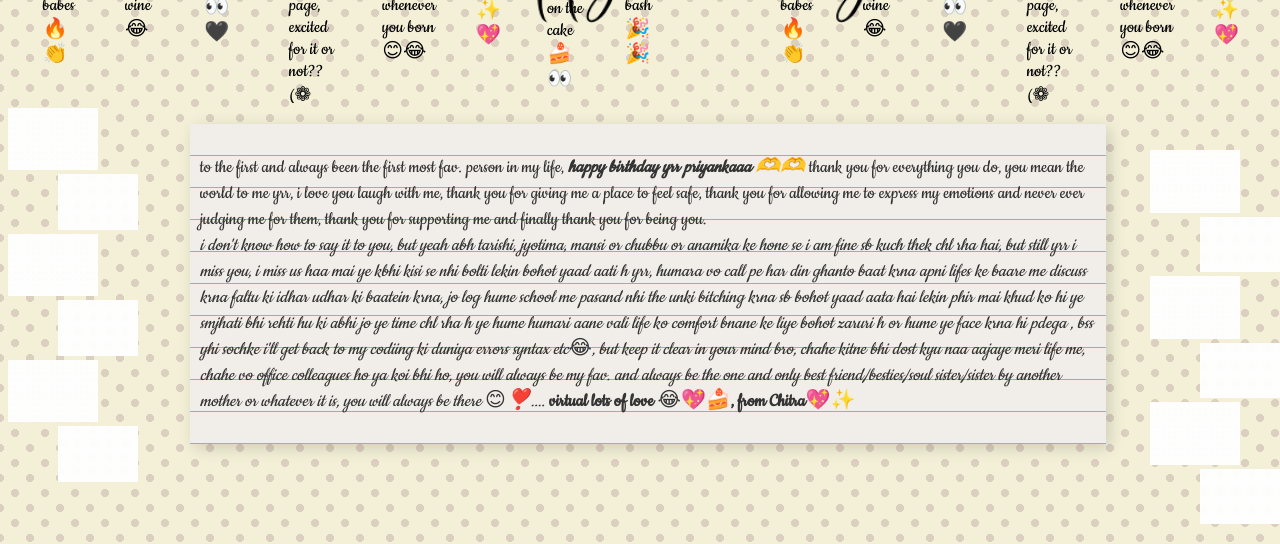
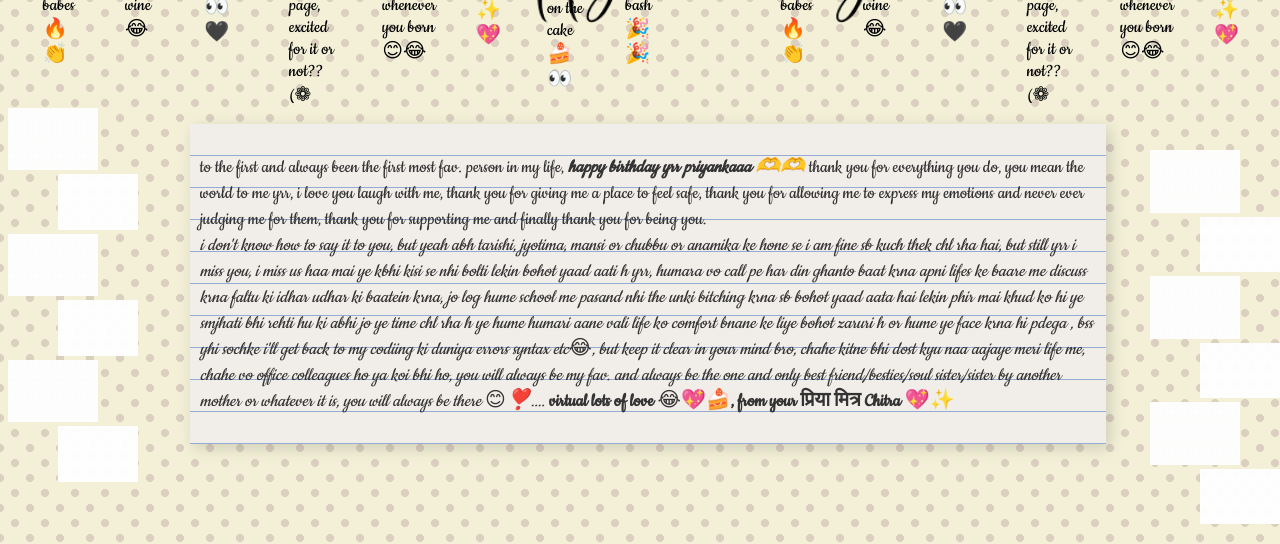
Before and after one commit to chitrapri/priyanka, a plain HTML site: page index.html in a window 1280 px wide. Shown: the part 272-816 px from the top of the page. Drawn offline with Linux system fonts and the light colour scheme.

Commit message:
Update index.html

```diff
--- a/index.html
+++ b/index.html
@@ -811,7 +811,7 @@ This uses CSS variables - so you only have to change the colors in one place */
               sister/sister by another mother or whatever it is, you will always
               be there 😊❣️....</i
             >
-            <b> virtual lots of love 😂💖🍰, from Chitra💖✨</b>
+            <b> virtual lots of love 😂💖🍰, from your प्रिया मित्र Chitra 💖✨</b>
           </p>
           <!-- <p class="bday-decor bday-decor--bottom-right zoom-left-in-out">🎉</p> -->
         </div>
```
